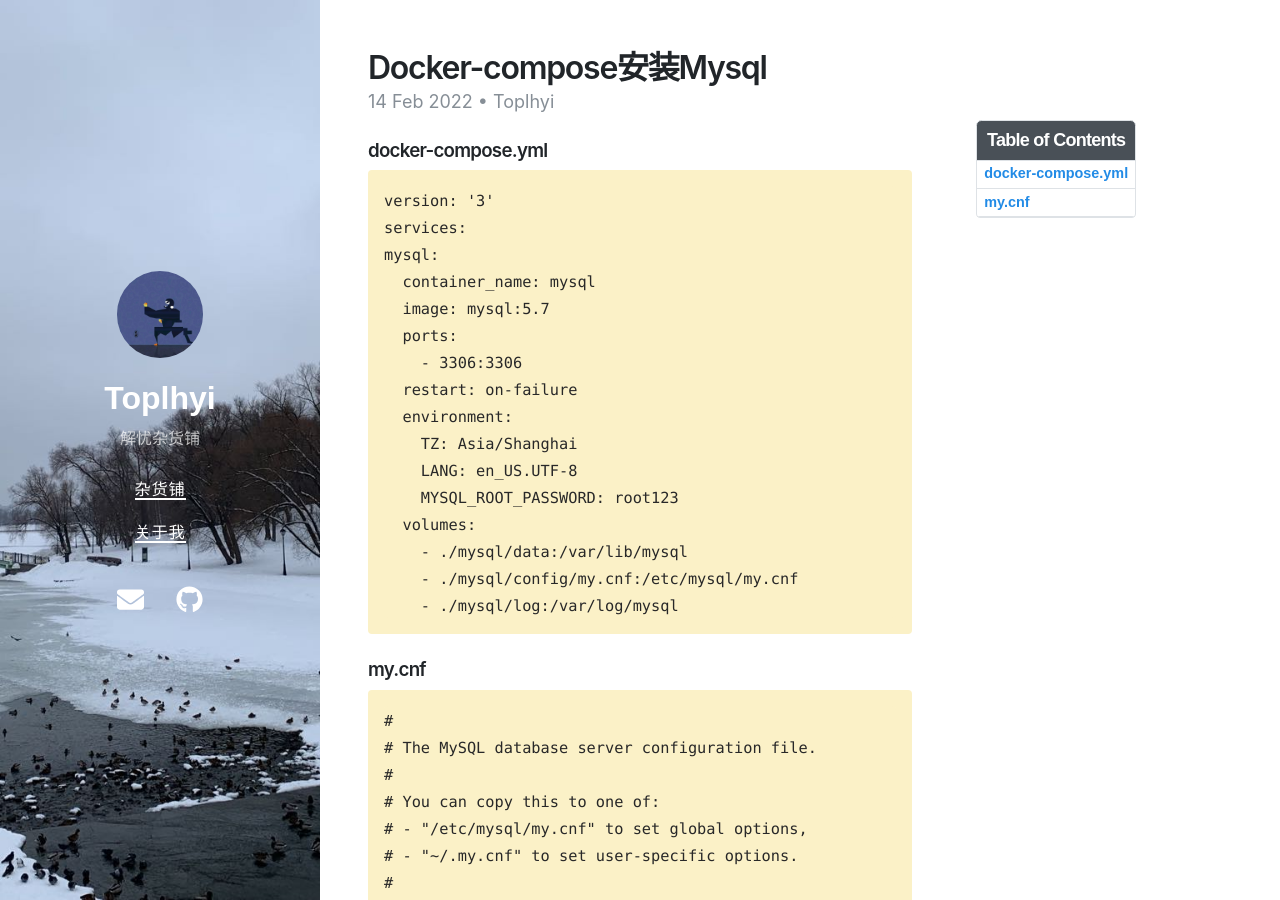
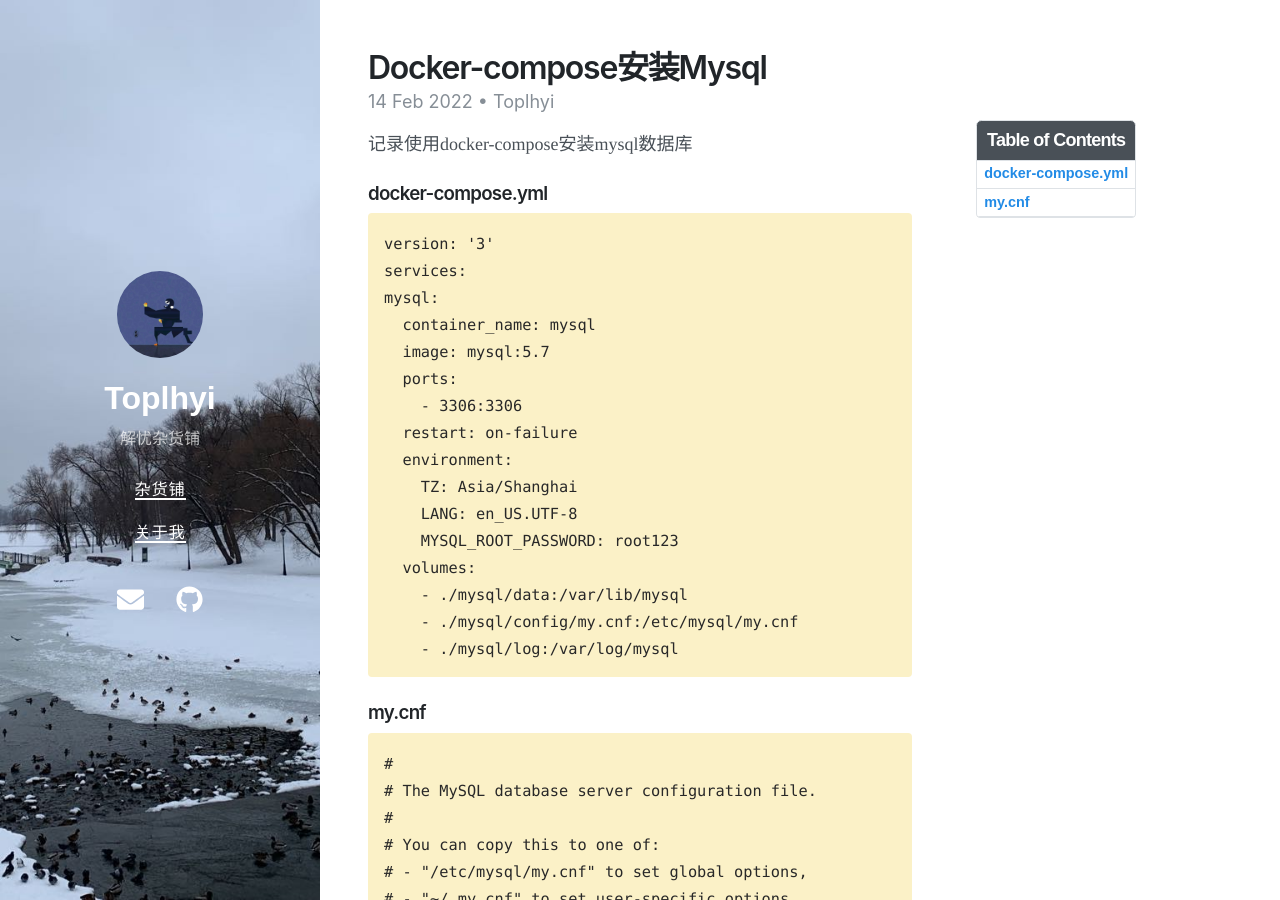
Before and after one commit to toplhy/toplhy.github.io, a Jekyll site: the page built from _posts/2022-02-14-docker-compose-mysql.md, in a window 1280 px wide and 900 px high. Built offline with Jekyll 4.4.1, drawn with Linux system fonts in a browser that asks for light colours; nearby versions of some CDN libraries.

Commit message:
Update 2022-02-14-docker-compose-mysql.md

```diff
--- a/_posts/2022-02-14-docker-compose-mysql.md
+++ b/_posts/2022-02-14-docker-compose-mysql.md
@@ -3,9 +3,11 @@ layout: post
 title: Docker-compose安装Mysql
 author: Toplhyi
 date: 2022-02-14 17:37 +0800
-tags: [docker, docker compose, mysql]
+tags: [docker, docker compose, mysql, 数据库]
 toc:  true
 ---
+
+记录使用docker-compose安装mysql数据库
 
 ### docker-compose.yml
 
```
